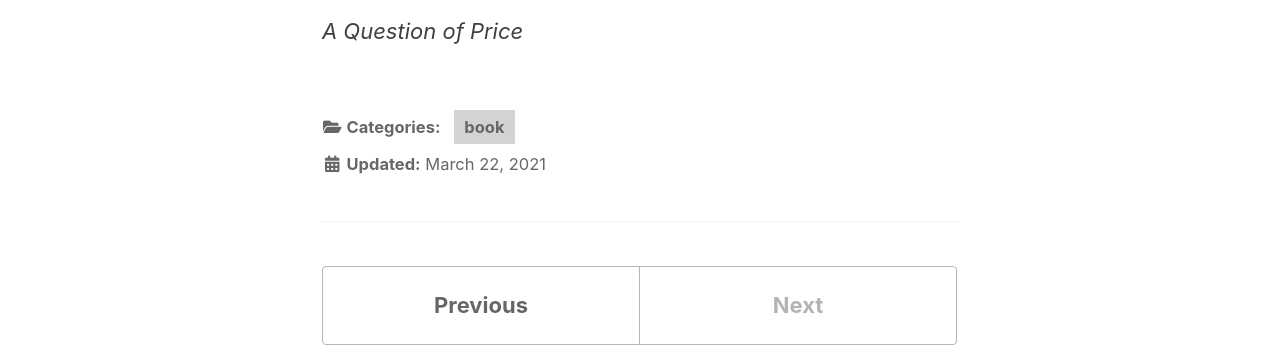
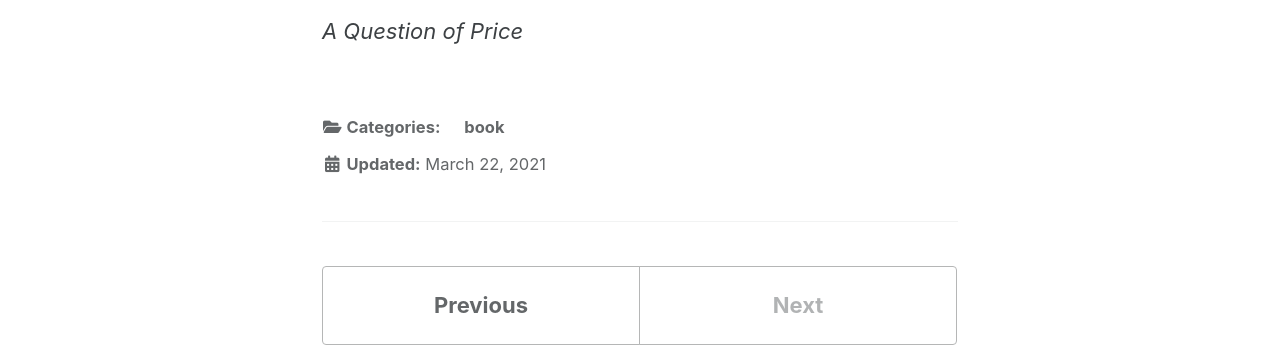
Before and after one commit to ikarus97/ikarus97.github.io, a Jekyll site: the page built from _posts/2021-03-22-test.md, in a window 1280 px wide. Shown: the part 1826-2173 px from the top of the page. Built offline with Jekyll 4.4.1, drawn with Linux system fonts in a browser that asks for light colours; cached includes are drawn as plain includes.

Commit message:
Update _page.scss

```diff
--- a/_sass/minimal-mistakes/_page.scss
+++ b/_sass/minimal-mistakes/_page.scss
@@ -327,7 +327,6 @@ body {
   text-decoration: none;
   border: none;
   font-weight: bold;
-  background-color: lightgrey;
 
   &:hover {
     text-decoration: none;
```
